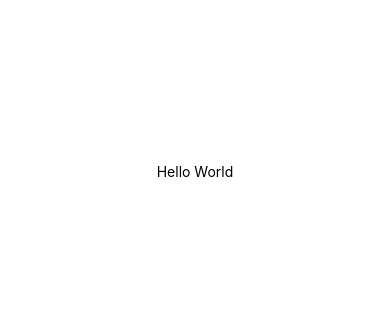
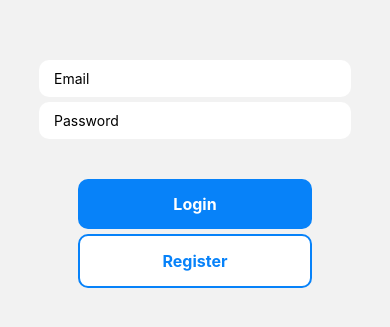
Before and after one commit to CelesTech03/CarbonKarma, a React Native app: screen /Login in a window 390 px wide. Shown: the part 251-578 px from the top of the page. Built offline with nearby package versions, Linux system fonts and the light colour scheme.

Commit message:
Login screen user interface

```diff
--- a/App.js
+++ b/App.js
@@ -1,20 +1,30 @@
-import { StatusBar } from 'expo-status-bar';
-import { StyleSheet, Text, View } from 'react-native';
+import { StatusBar } from "expo-status-bar";
+import { StyleSheet, Text, View } from "react-native";
+import { NavigationContainer } from "@react-navigation/native";
+import { createNativeStackNavigator } from "@react-navigation/native-stack";
+import LoginScreen from "./screens/LoginScreen";
+
+const Stack = createNativeStackNavigator();
 
 export default function App() {
   return (
-    <View style={styles.container}>
-      <Text>Hello World</Text>
-      <StatusBar style="auto" />
-    </View>
+    <NavigationContainer>
+      <Stack.Navigator>
+        <Stack.Screen
+          options={{ headerShown: false }}
+          name="Login"
+          component={LoginScreen}
+        />
+      </Stack.Navigator>
+    </NavigationContainer>
   );
 }
 
 const styles = StyleSheet.create({
   container: {
     flex: 1,
-    backgroundColor: '#fff',
-    alignItems: 'center',
-    justifyContent: 'center',
+    backgroundColor: "#fff",
+    alignItems: "center",
+    justifyContent: "center",
   },
 });
--- /dev/null
+++ b/screens/LoginScreen.js
@@ -0,0 +1,91 @@
+import {
+  KeyboardAvoidingView,
+  StyleSheet,
+  Text,
+  TextInput,
+  TouchableOpacity,
+  View,
+} from "react-native";
+import React from "react";
+
+const LoginScreen = () => {
+  return (
+    // KeyboardAvoidingView = Prevents keyboard from blocking input fields
+    // Input fields View
+    <KeyboardAvoidingView style={styles.container} behavior="padding">
+      <View style={styles.inputContainer}>
+        <TextInput placeholder="Email" style={styles.input} />
+        <TextInput
+          placeholder="Password"
+          style={styles.input}
+          // Creates dotted password
+          secureTextEntry
+        />
+      </View>
+
+      {/* Buttons View */}
+      <View style={styles.buttonContainer}>
+        {/* TouchableOpacity = A wrapper for making views respond properly to touches */}
+        <TouchableOpacity onPress={() => {}} style={styles.button}>
+          <Text style={styles.buttonText}>Login</Text>
+        </TouchableOpacity>
+        <TouchableOpacity
+          onPress={() => {}}
+          style={[styles.button, styles.buttonOutline]}
+        >
+          <Text style={styles.buttonOutlineText}>Register</Text>
+        </TouchableOpacity>
+      </View>
+    </KeyboardAvoidingView>
+  );
+};
+
+export default LoginScreen;
+
+// Screen styling
+const styles = StyleSheet.create({
+  container: {
+    flex: 1,
+    justifyContent: "center",
+    alignItems: "center",
+  },
+  inputContainer: {
+    width: "80%",
+  },
+  input: {
+    backgroundColor: "white",
+    paddingHorizontal: 15,
+    paddingVertical: 10,
+    borderRadius: 10,
+    marginTop: 5,
+  },
+  buttonContainer: {
+    width: "60%",
+    justifyContent: "center",
+    alignItems: "center",
+    marginTop: 40,
+  },
+  button: {
+    backgroundColor: "#0782F9",
+    width: "100%",
+    padding: 15,
+    borderRadius: 10,
+    alignItems: "center",
+  },
+  buttonOutline: {
+    backgroundColor: "white",
+    marginTop: 5,
+    borderColor: "#0782F9",
+    borderWidth: 2,
+  },
+  buttonText: {
+    color: "white",
+    fontWeight: "700",
+    fontSize: 16,
+  },
+  buttonOutlineText: {
+    color: "#0782F9",
+    fontWeight: "700",
+    fontSize: 16,
+  },
+});
```
Also changed, not shown: package.json (+9 -1 lines), 2 other files (tests, documents, lock files or other folders).
